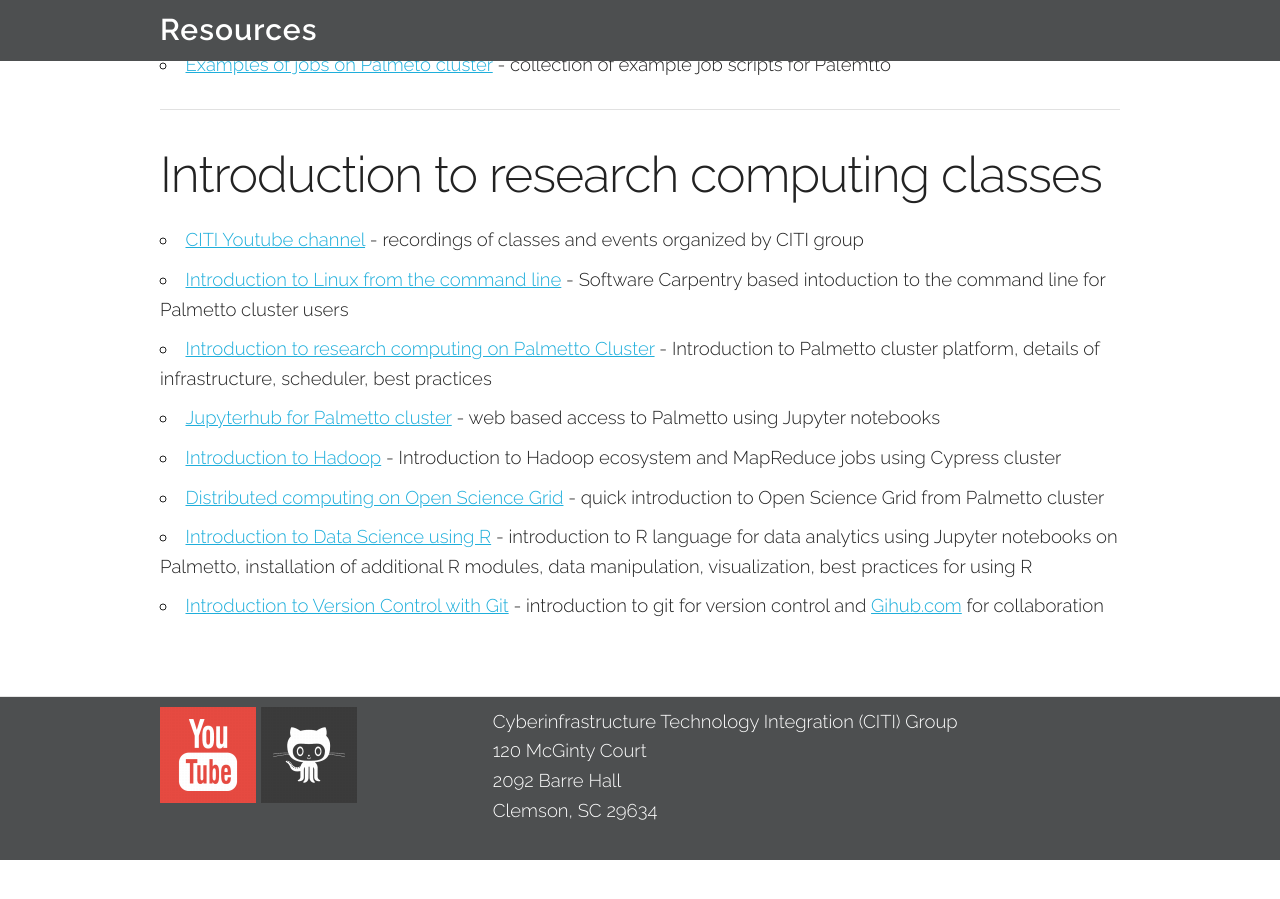
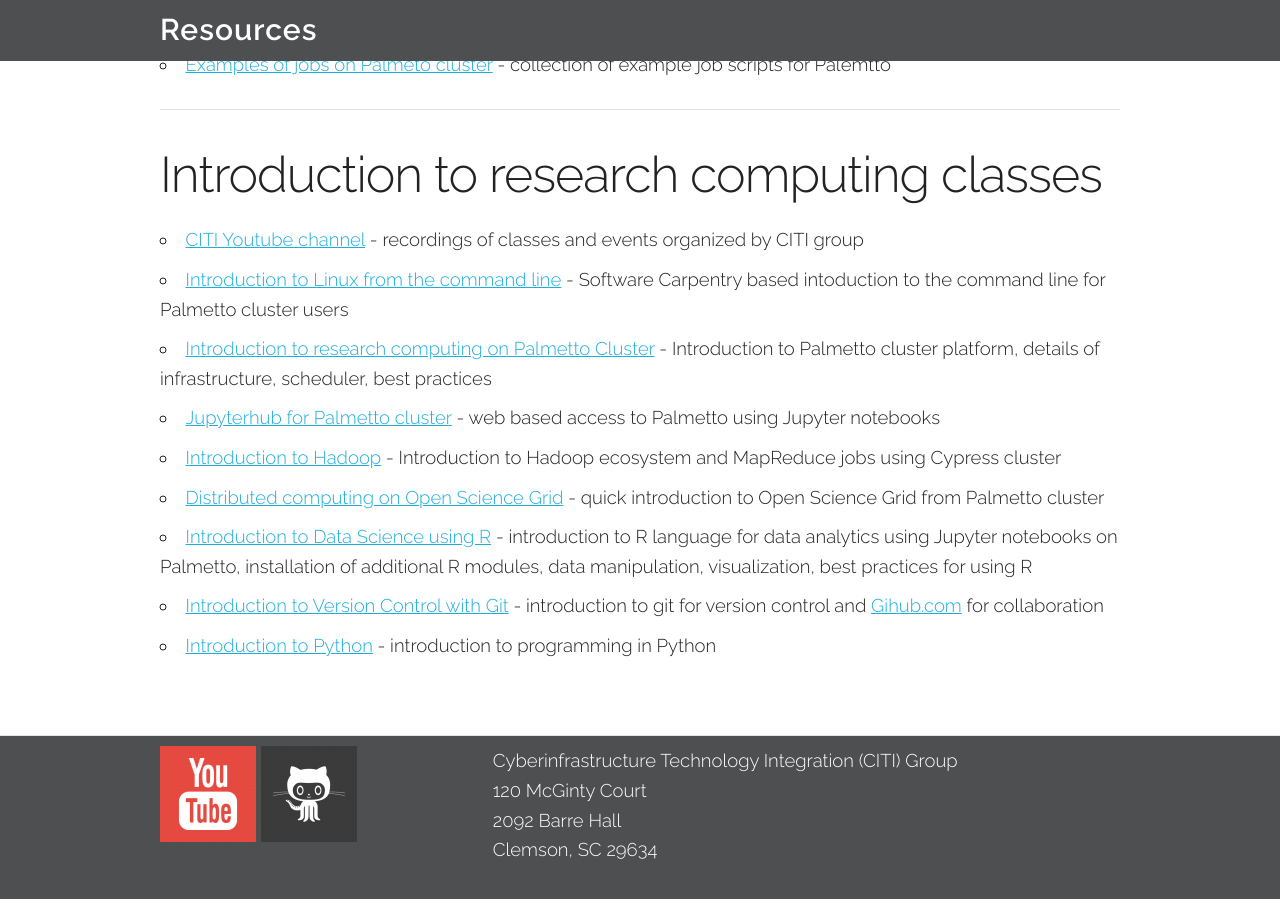
Before and after one commit to clemsonciti/citi-webpage, a Jekyll site: the page built from resources.md, in a window 1280 px wide and 900 px high, scrolled down 926 px. Built offline with Jekyll 4.4.1, drawn with Linux system fonts in a browser that asks for light colours; before the commit the page ends 1786 px from its top, so only the background shows below that.

Commit message:
Added link to Python class

```diff
--- a/resources.md
+++ b/resources.md
@@ -49,3 +49,4 @@ permalink: /resources/
 - [Distributed computing on Open Science Grid](http://clemsonciti.github.io/osg-workshop/) - quick introduction to Open Science Grid from Palmetto cluster
 - [Introduction to Data Science using R](http://clemsonciti.github.io/data-science-r-01) - introduction to R language for data analytics using Jupyter  notebooks on Palmetto, installation of additional R modules, data manipulation, visualization, best practices for using R
 - [Introduction to Version Control with Git](https://clemsonciti.github.io/git-workshop/) - introduction to git for version control and [Gihub.com](https://github.com) for collaboration
+- [Introduction to Python](https://clemsonciti.github.io/python-workshop/) - introduction to programming in Python
```
